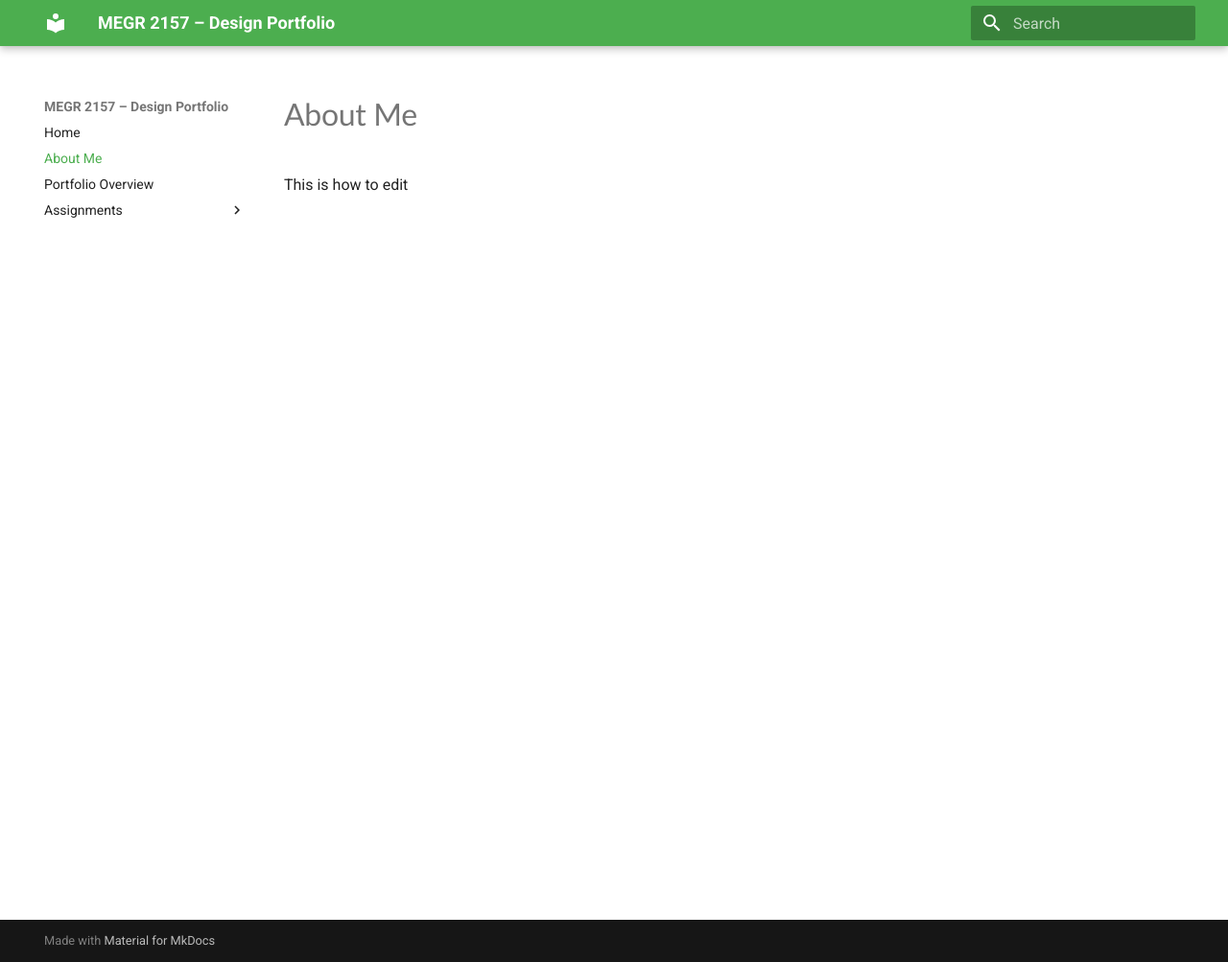
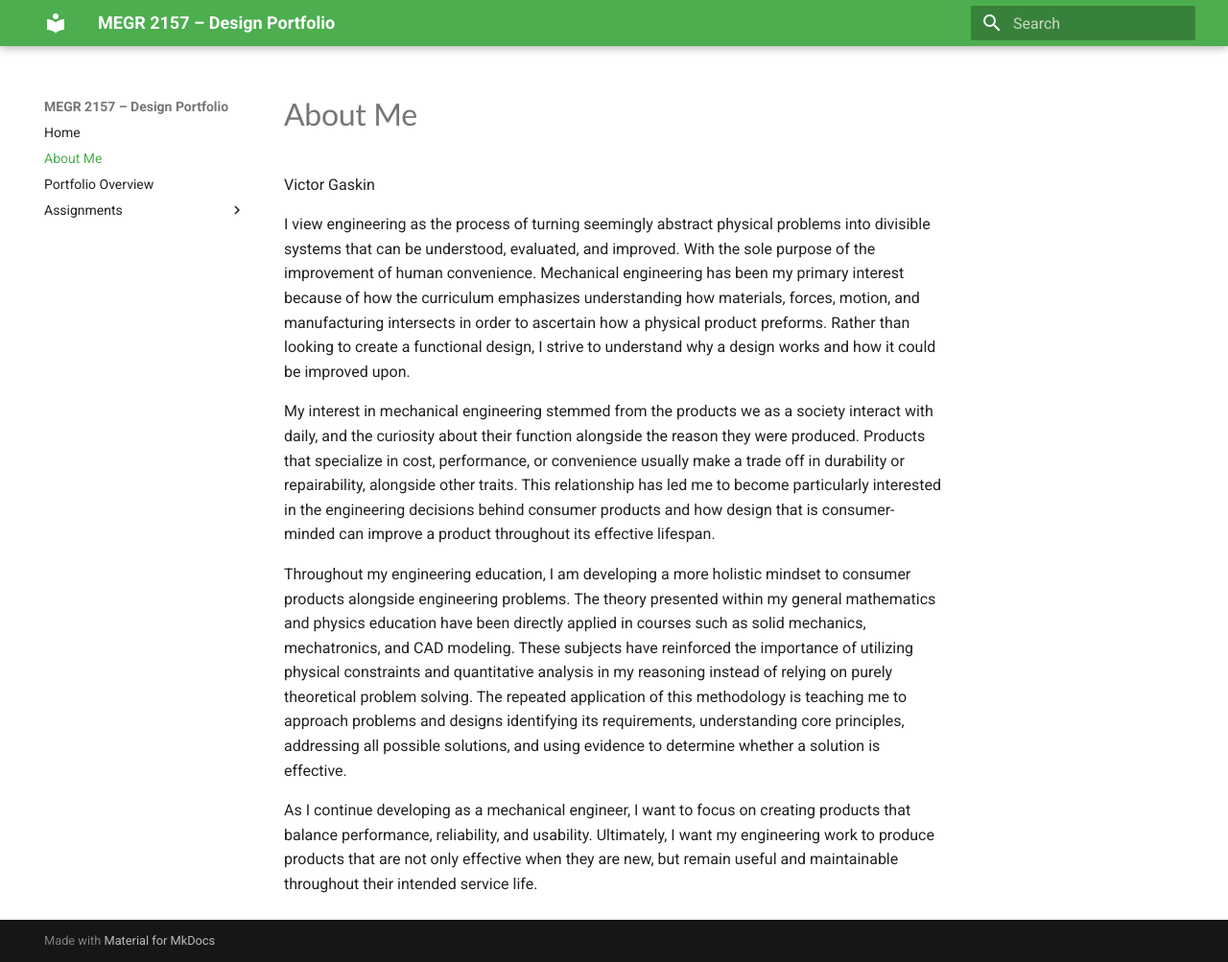
Before and after one commit to VictorGaskin/Designs-Project-Portfolio-, an MkDocs documentation site: the page built from docs/aboutme/index.md, in a window 1280 px wide and 1003 px high. Shown: the whole window at 96% size. Built offline with MkDocs 1.6.1 and Material for MkDocs 9.7.7, drawn with Linux system fonts in a browser that asks for light colours.

Commit message:
Enhance 'About Me' section with detailed engineering insights
Expanded personal narrative on engineering philosophy and interests in mechanical engineering, emphasizing the balance of performance, reliability, and usability in product design.

```diff
--- a/docs/aboutme/index.md
+++ b/docs/aboutme/index.md
@@ -1,2 +1,10 @@
 #About Me
-This is how to edit
+Victor Gaskin
+
+I view engineering as the process of turning seemingly abstract physical problems into divisible systems that can be understood, evaluated, and improved. With the sole purpose of the improvement of human convenience. Mechanical engineering has been my primary interest because of how the curriculum emphasizes understanding how materials, forces, motion, and manufacturing intersects in order to ascertain how a physical product preforms. Rather than looking to create a functional design, I strive to understand why a design works and how it could be improved upon.
+
+My interest in mechanical engineering stemmed from the products we as a society interact with daily, and the curiosity about their function alongside the reason they were produced. Products that specialize in cost, performance, or convenience usually make a trade off in durability or repairability, alongside other traits. This relationship has led me to become particularly interested in the engineering decisions behind consumer products and how design that is consumer-minded can improve a product throughout its effective lifespan.
+
+Throughout my engineering education, I am developing a more holistic mindset to consumer products alongside engineering problems. The theory presented within my general mathematics and physics education have been directly applied in courses such as solid mechanics, mechatronics, and CAD modeling. These subjects have reinforced the importance of utilizing physical constraints and quantitative analysis in my reasoning instead of relying on purely theoretical problem solving. The repeated application of this methodology is teaching me to approach problems and designs identifying its requirements, understanding core principles, addressing all possible solutions, and using evidence to determine whether a solution is effective.
+
+As I continue developing as a mechanical engineer, I want to focus on creating products that balance performance, reliability, and usability. Ultimately, I want my engineering work to produce products that are not only effective when they are new, but remain useful and maintainable throughout their intended service life.
```
